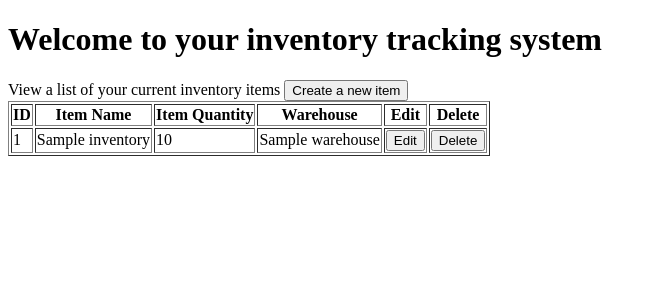
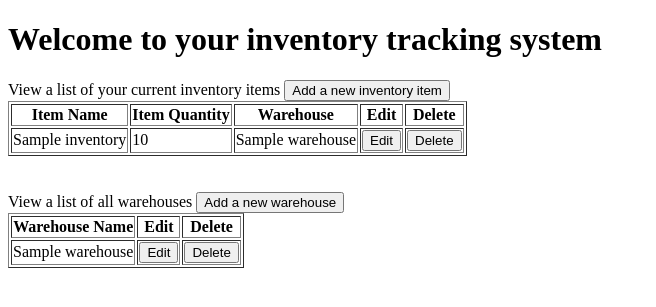
Before and after one commit to melanietai/inventory-tracking-system-web-app, a Flask app: page / in a window 1280 px wide. Shown: the top 307 px of the page, without its empty margins (0-656 px from the left). Run offline with Flask 2, Linux system fonts and the light colour scheme; tables that the repository leaves empty hold one stand-in row (values such as "Sample post").

Commit message:
Add crud functionality to Warehouse table

```diff
--- a/myapp/templates/index.html
+++ b/myapp/templates/index.html
@@ -4,16 +4,15 @@
 {% block body %}
 <h1>Welcome to your inventory tracking system</h1>
 
-<span>View a list of your current inventory items</span>
+<div>
+  <span>View a list of your current inventory items</span>
   <a href="/inventory/new">
-    <button>Create a new item</button>
+    <button>Add a new inventory item</button>
   </a>
-
-
+</div>
 
 <table border="1">
   <tr>
-    <th>ID</th>
     <th>Item Name</th>
     <th>Item Quantity</th>
     <th>Warehouse</th>
@@ -22,7 +21,6 @@
   </tr>
   {% for item in all_inventory %}
   <tr>
-    <td>{{ item.id }}</td>
     <td>{{ item.name }}</td>
     <td>{{ item.qty }}</td>
     {% if item.warehouse_id %}
@@ -43,5 +41,34 @@
   </tr>
   {% endfor %}
 </table>
+<br></br>
+<div>
+  <span>View a list of all warehouses</span>
+  <a href="/warehouse/new">
+    <button>Add a new warehouse</button>
+  </a>
+</div>
+<table border="1">
+  <tr>
+    <th>Warehouse Name</th>
+    <th>Edit</th>
+    <th>Delete</th>
+  </tr>
+  {% for warehouse in warehouses %}
+  <tr>
+    <td>{{ warehouse.name }}</td>
+    <td>
+      <form action="/warehouse/{{ warehouse.id }}">
+        <button type="submit">Edit</button>
+      </form>
+    </td>
+    <td>
+      <form action="/warehouse/{{ warehouse.id }}/delete", method="POST">
+        <button type="submit">Delete</button>
+      </form>
+    </td>
+  </tr>
+  {% endfor %}
+</table>
 
 {% endblock %}
```
